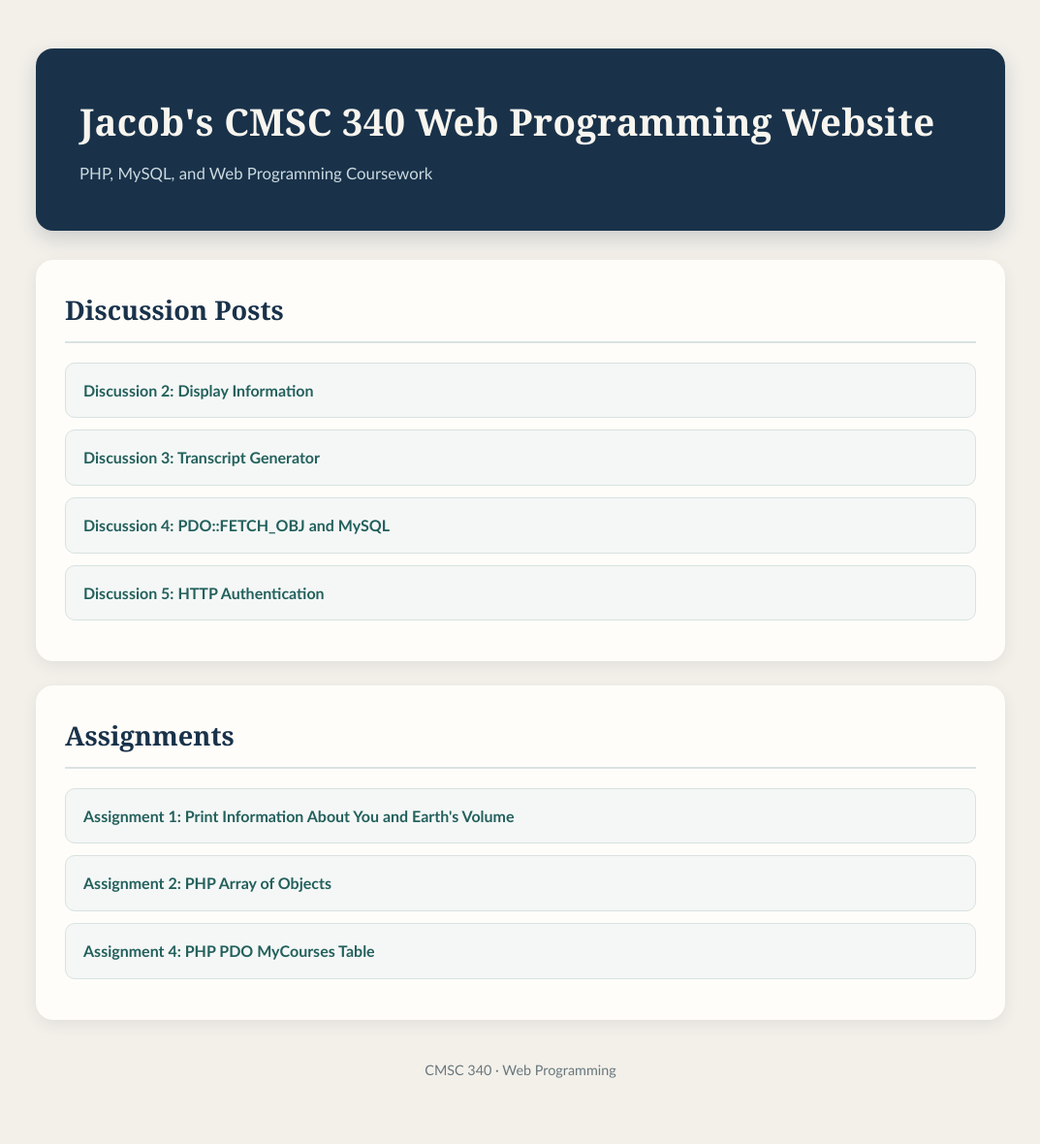
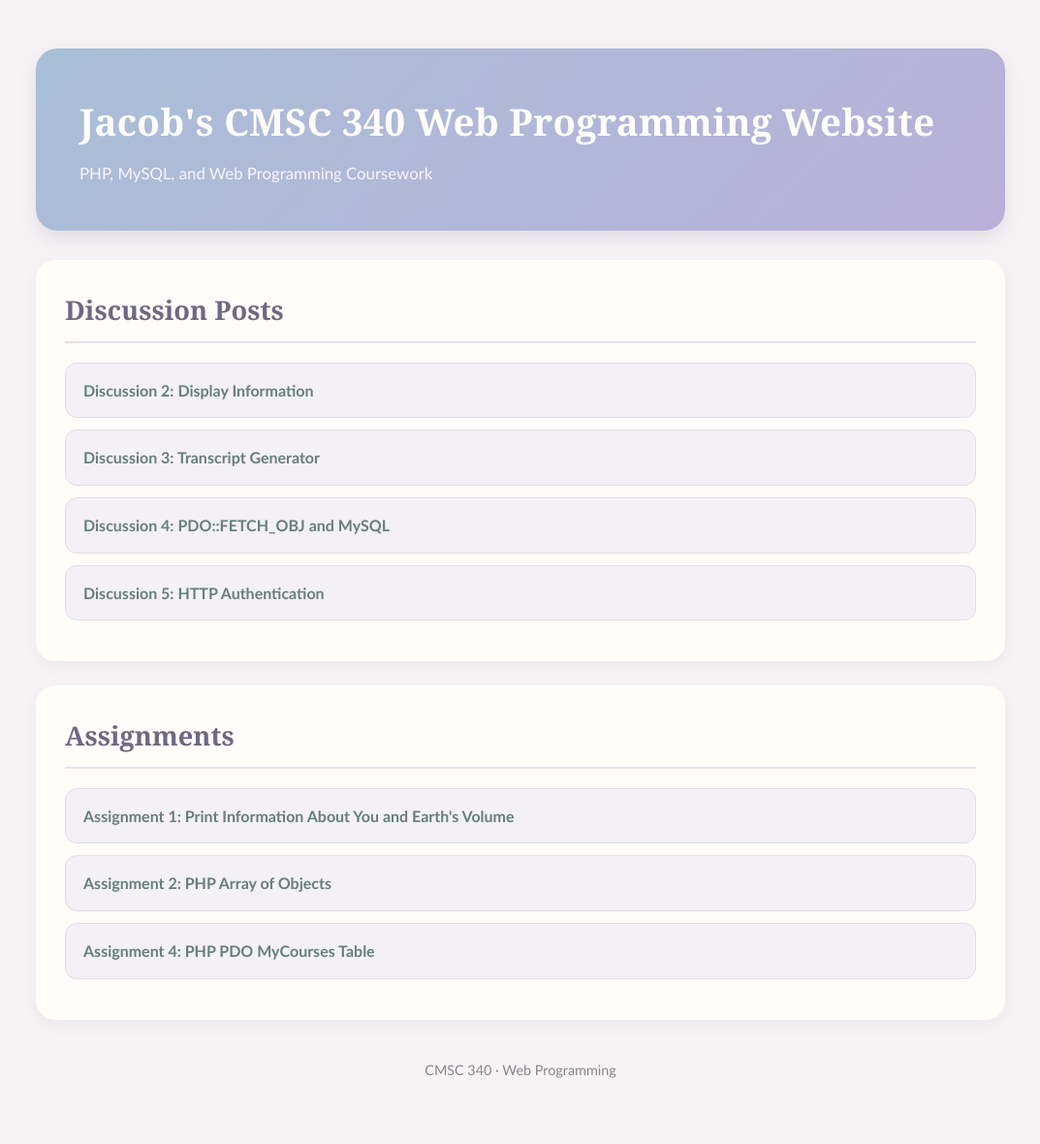
Before and after one commit to jacobsupplee/cmsc_340_website, a PHP site: page / in a window 1280 px wide. Shown: the whole page at 97% size, without its empty margins (103-1176 px from the left). Run offline with PHP 8.4, Linux system fonts and the light colour scheme.

Commit message:
Completed discussion 5 and added design to design.css

```diff
--- a/design.css
+++ b/design.css
@@ -1,8 +1,8 @@
 /* Page */
 body {
     font-family: "Trebuchet MS", Arial, sans-serif;
-    background-color: #f3f0ea;
-    color: #263238;
+    background-color: #f7f3f5;
+    color: #4b4b55;
     margin: 0;
     line-height: 1.6;
 }
@@ -16,12 +16,12 @@ body {
 
 /* Header */
 header {
-    background-color: #19324a;
-    color: #f8f5ef;
+    background: linear-gradient(135deg, #a9bfd8, #b9b0d8);
+    color: #fffdf9;
     padding: 45px;
-    border-radius: 18px;
+    border-radius: 22px;
     margin-bottom: 30px;
-    box-shadow: 0 8px 20px rgba(25, 50, 74, 0.18);
+    box-shadow: 0 8px 20px rgba(110, 100, 130, 0.16);
 }
 
     header h1 {
@@ -32,7 +32,7 @@ header {
     }
 
     header p {
-        color: #cbd9df;
+        color: #f8f5fa;
         font-size: 1.05em;
         margin: 0;
     }
@@ -42,18 +42,18 @@ section {
     background-color: #fffdf9;
     padding: 30px;
     margin-bottom: 25px;
-    border-radius: 18px;
-    box-shadow: 0 5px 15px rgba(38, 50, 56, 0.08);
+    border-radius: 20px;
+    box-shadow: 0 5px 15px rgba(90, 85, 95, 0.07);
 }
 
     section h2 {
         font-family: Georgia, "Times New Roman", serif;
-        color: #19324a;
+        color: #6f6884;
         font-size: 1.7em;
         margin-top: 0;
         margin-bottom: 20px;
         padding-bottom: 10px;
-        border-bottom: 2px solid #d9e2e2;
+        border-bottom: 2px solid #e5dfe8;
     }
 
 /* Lists */
@@ -70,27 +70,54 @@ li {
 /* Links */
 a {
     display: block;
-    background-color: #f4f7f6;
-    color: #23605c;
+    background-color: #f3f0f6;
+    color: #667f7b;
     text-decoration: none;
     font-weight: bold;
     padding: 15px 18px;
-    border-radius: 10px;
-    border: 1px solid #d8e2e0;
+    border-radius: 12px;
+    border: 1px solid #e1dce5;
     transition: all 0.2s ease;
 }
 
     a:hover {
-        background-color: #e5efed;
-        color: #174945;
-        border-color: #23605c;
+        background-color: #e8e2ee;
+        color: #5d6575;
+        border-color: #cfc5d9;
         transform: translateX(5px);
+        box-shadow: 0 4px 10px rgba(100, 90, 110, 0.08);
     }
 
 /* Footer */
 footer {
     text-align: center;
-    color: #69777c;
+    color: #8a858c;
     padding: 15px;
     font-size: 0.9em;
 }
+
+/* Login Page */
+.login-box {
+    width: 85%;
+    max-width: 700px;
+    margin: 100px auto;
+    padding: 45px;
+    background-color: #fffdf9;
+    text-align: center;
+    border-radius: 22px;
+    box-shadow: 0 8px 20px rgba(90, 85, 95, 0.09);
+    border: 1px solid #eee8ef;
+}
+
+    .login-box h1 {
+        font-family: Georgia, "Times New Roman", serif;
+        color: #6f6884;
+        margin-top: 0;
+        margin-bottom: 10px;
+    }
+
+    .login-box p {
+        color: #718985;
+        font-size: 1.1em;
+        font-weight: bold;
+    }
```
Also changed, not shown: discussion5/login.php (+50 -0 lines).
